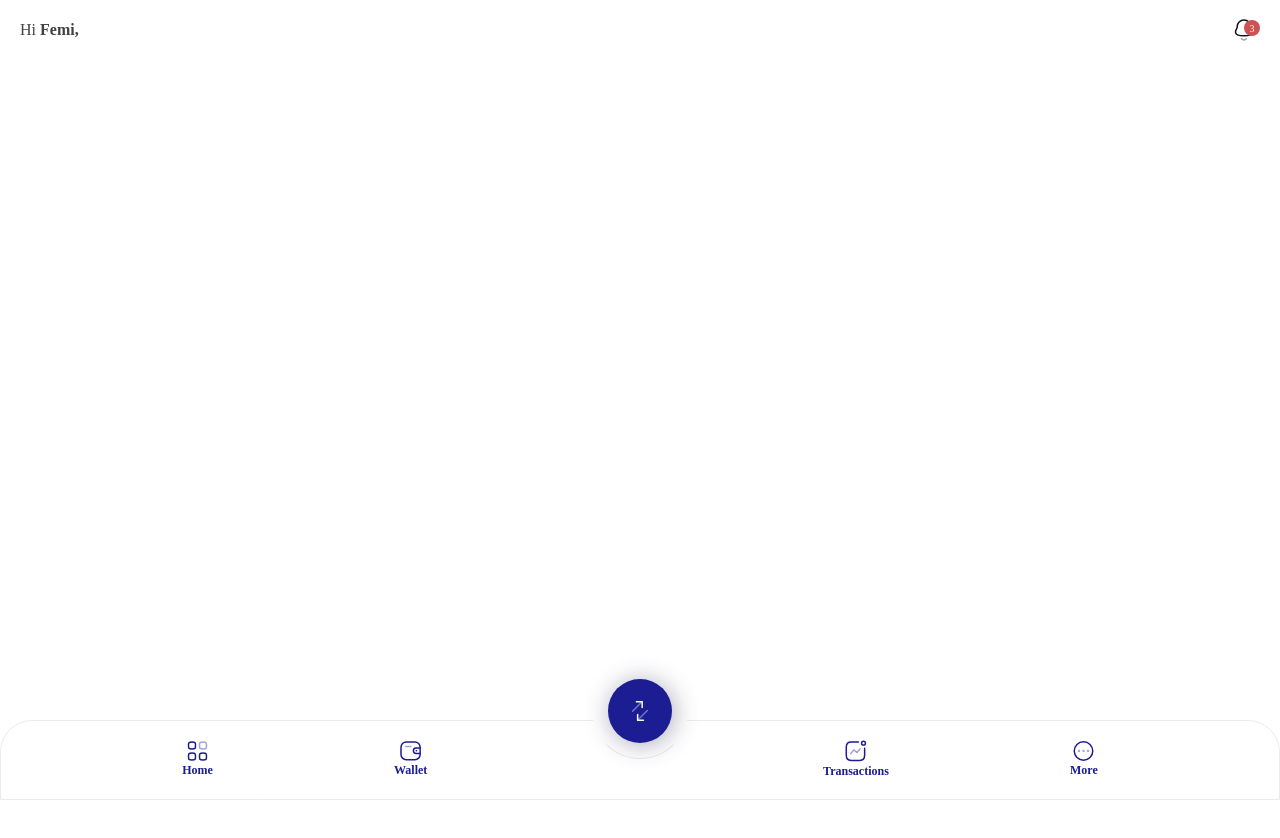
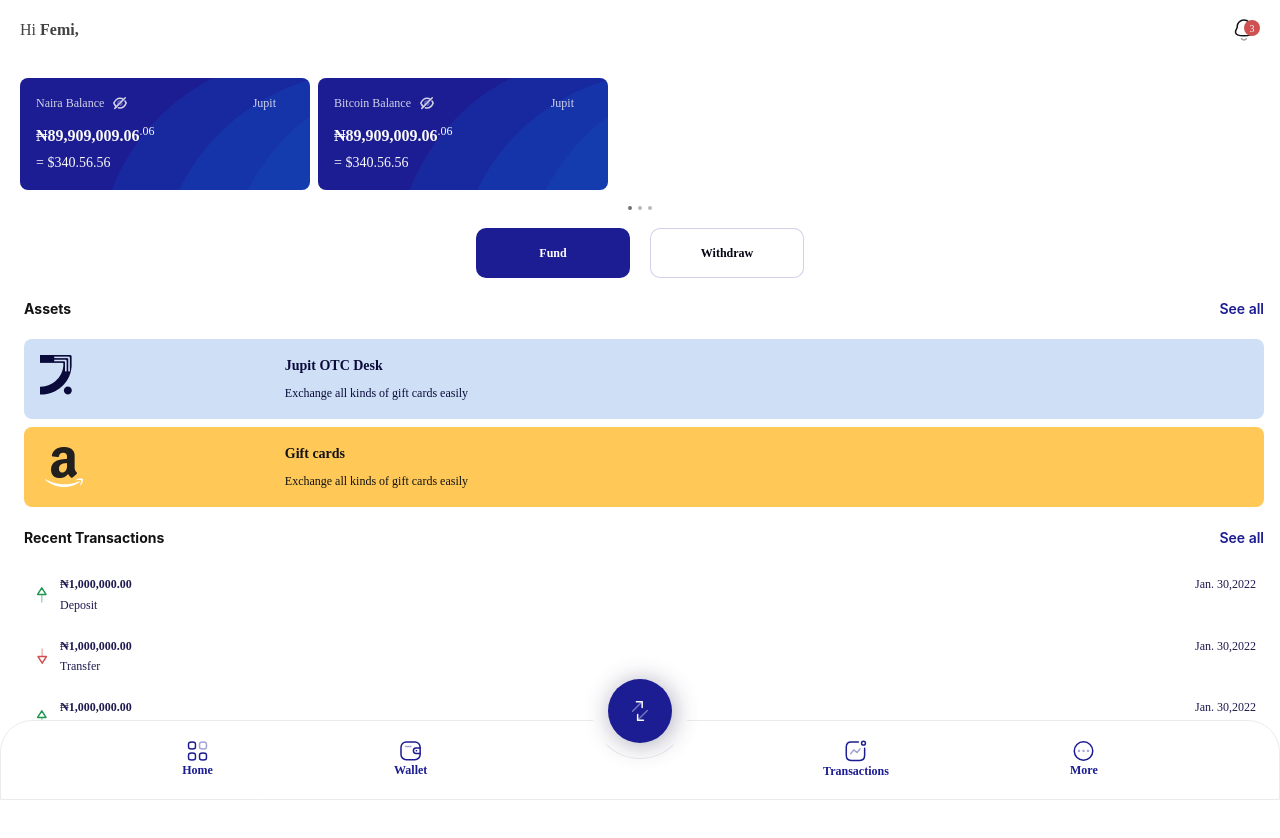
Before and after one commit to webDevTolu/jupit-technologies, a React (Create React App) app in the folder jupit-tech/: page /homepage-3 in a window 1280 px wide. Shown: the top 838 px of the page. Built offline with nearby package versions, Linux system fonts and the light colour scheme.

Commit message:
homepage-3

```diff
--- a/jupit-tech/src/App.tsx
+++ b/jupit-tech/src/App.tsx
@@ -4,6 +4,7 @@ import Loader from "./components/UI/Loader";
 
 const HomePageOne = lazy(() => import("./pages/HomePageOne"));
 const HomePageTwo = lazy(() => import("./pages/HomePageTwo"));
+const HomePageThree = lazy(() => import("./pages/HomePageThree"));
 
 export default function App() {
   return (
@@ -11,6 +12,7 @@ export default function App() {
       <Routes>
         <Route path="/" index element={<HomePageOne />} />
         <Route path="homepage-2" index element={<HomePageTwo />} />
+        <Route path="homepage-3" index element={<HomePageThree />} />
       </Routes>
     </Suspense>
   );
--- /dev/null
+++ b/jupit-tech/src/components/AssetsThree/AssetItem.tsx
@@ -0,0 +1,28 @@
+interface ProductsInterface {
+  image: string;
+  title: string;
+  description: string;
+  bgColor: string;
+  textColor: string;
+}
+
+const AssetItem = ({
+  image,
+  title,
+  description,
+  bgColor,
+  textColor,
+}: ProductsInterface) => {
+  const style = `${bgColor} ${textColor} w-full h-20 p-4 rounded-lg grid grid-cols-5 gap-x-4`;
+
+  return (
+    <div className={style}>
+      <img src={image} alt={title} className="col-span-1" />
+      <div className="flex flex-col gap-y-2 col-span-4">
+        <h3 className="font-semibold font-pop text-sm">{title}</h3>
+        <p className="text-xs font-pop">{description}</p>
+      </div>
+    </div>
+  );
+};
+export default AssetItem;
--- /dev/null
+++ b/jupit-tech/src/components/AssetsThree/AssetsList.tsx
@@ -0,0 +1,25 @@
+import logo from "../../assets/images/logo.png";
+import amazon from "../../assets/images/amazon.png";
+import AssetItem from "./AssetItem";
+
+const AssetsList = () => {
+  return (
+    <div className="flex flex-col gap-y-2 items-start pl-6 pr-4 w-full">
+      <AssetItem
+        image={logo}
+        title="Jupit OTC Desk"
+        description="Exchange all kinds of gift cards easily"
+        bgColor="bg-[#CFE0F6]"
+        textColor="text-primary-80"
+      />
+      <AssetItem
+        image={amazon}
+        title="Gift cards"
+        description="Exchange all kinds of gift cards easily"
+        bgColor="bg-[#FFC857]"
+        textColor="text-text-black"
+      />
+    </div>
+  );
+};
+export default AssetsList;
--- /dev/null
+++ b/jupit-tech/src/components/AssetsThree/index.tsx
@@ -0,0 +1,17 @@
+import AssetsList from "./AssetsList";
+
+const AssetsThree = () => {
+  return (
+    <div className="mt-5 grid grid-cols-1 gap-y-5 w-screen">
+      {/* header */}
+      <div className="flex gap-4 pl-6 pr-4 items-center justify-between text-sm font-inter">
+        <h4 className="font-bold text-text-black">Assets</h4>
+        <p className="font-semibold text-jupitBlue">See all</p>
+      </div>
+      {/* content */}
+      <AssetsList />
+    </div>
+  );
+};
+
+export default AssetsThree;
--- /dev/null
+++ b/jupit-tech/src/pages/HomePageThree.tsx
@@ -0,0 +1,17 @@
+import AssetsThree from "../components/AssetsThree";
+import Balance from "../components/Balance";
+import FundWithdraw from "../components/FundWithdraw";
+import Transactions from "../components/Transactions";
+
+const HomePageThree = () => {
+  return (
+    <div className="">
+      <Balance />
+      <FundWithdraw />
+      <AssetsThree />
+      <Transactions />
+    </div>
+  );
+};
+
+export default HomePageThree;
--- a/jupit-tech/tailwind.config.js
+++ b/jupit-tech/tailwind.config.js
@@ -32,6 +32,7 @@ module.exports = {
         error: "#CF5050",
         primary: {
           100: "#1E194E",
+          80: "#0B0B3B",
         },
         gray: {
           80: "#424242",
```
Also changed, not shown: jupit-tech/src/assets/images/amazon.png (added), jupit-tech/src/assets/images/logo.png (added).
